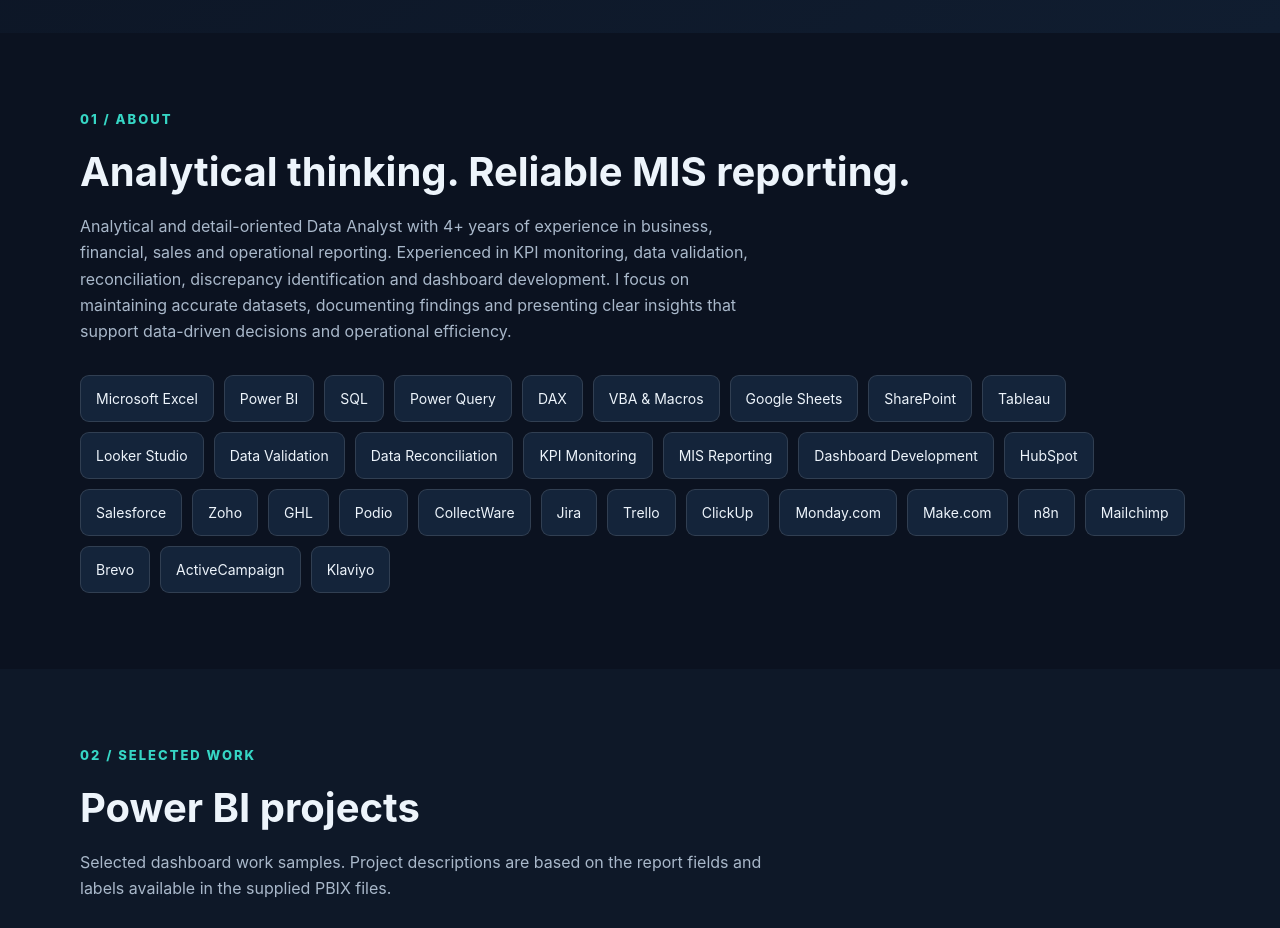
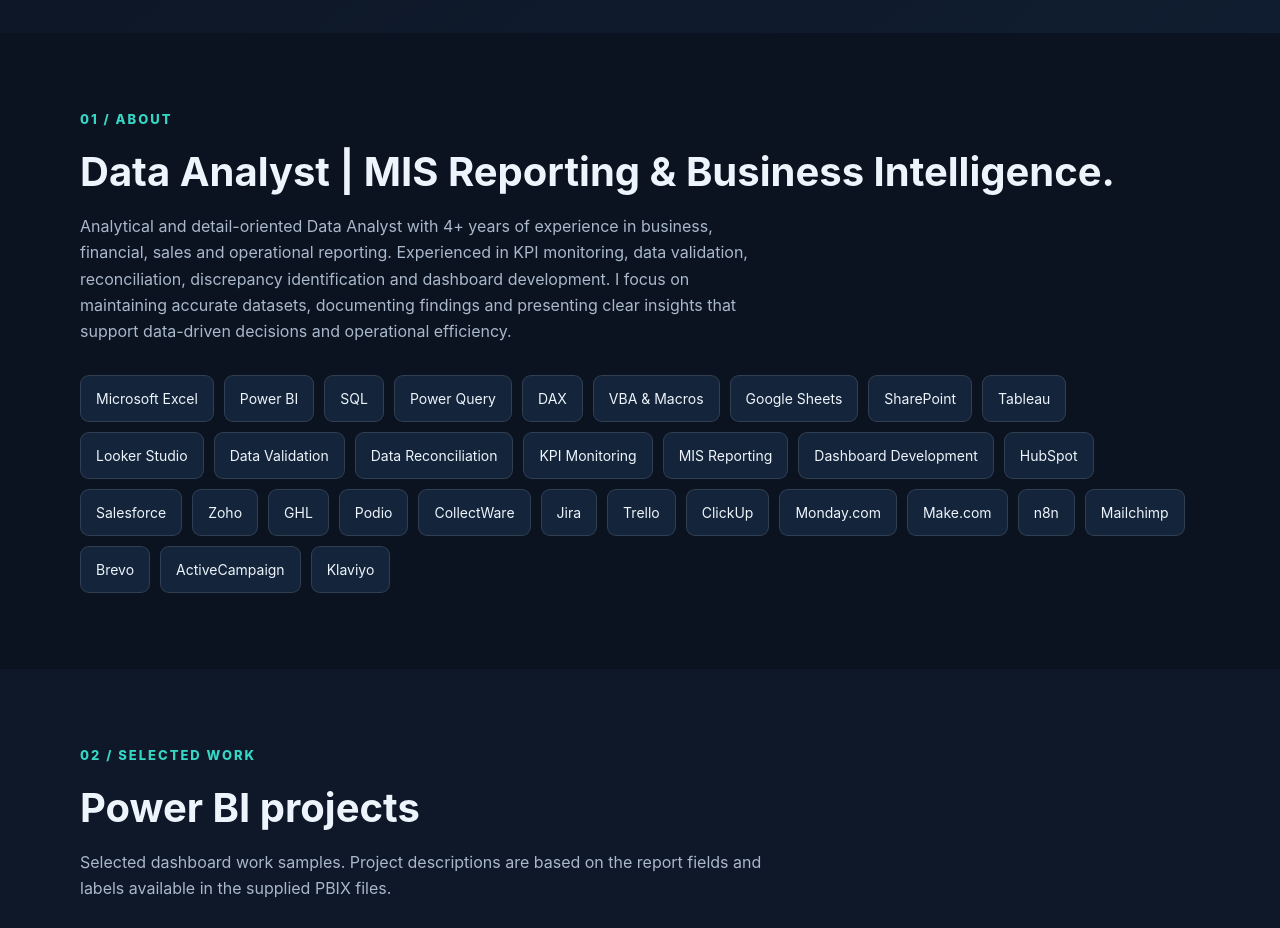
Before and after one commit to munawar762/data, a plain HTML site: page Potfolio1/Munawar-Ali-Portfolio-index.html in a window 1280 px wide. Shown: the part 780-1708 px from the top of the page. Drawn offline with Linux system fonts and the light colour scheme.

Commit message:
Update Munawar-Ali-Portfolio-index.html

```diff
--- a/Potfolio1/Munawar-Ali-Portfolio-index.html
+++ b/Potfolio1/Munawar-Ali-Portfolio-index.html
@@ -62,7 +62,7 @@ footer{padding:25px 0;color:var(--muted);font-size:13px;border-top:1px solid var
 <div class="quick"><div><strong>4+ years</strong>Data analysis & reporting</div><div><strong>Excel · Power BI · SQL</strong>Core analytics tools</div><div><strong>Lahore, Pakistan</strong>Ali Town · Remote projects</div></div>
 </div></header>
 <main>
-<section id="about"><div class="wrap"><div class="section-head"><div class="eyebrow">01 / About</div><h2>Analytical thinking. Reliable MIS reporting.</h2><p>Analytical and detail-oriented Data Analyst with 4+ years of experience in business, financial, sales and operational reporting. Experienced in KPI monitoring, data validation, reconciliation, discrepancy identification and dashboard development. I focus on maintaining accurate datasets, documenting findings and presenting clear insights that support data-driven decisions and operational efficiency.</p></div>
+<section id="about"><div class="wrap"><div class="section-head"><div class="eyebrow">01 / About</div><h2>Data Analyst | MIS Reporting & Business Intelligence.</h2><p>Analytical and detail-oriented Data Analyst with 4+ years of experience in business, financial, sales and operational reporting. Experienced in KPI monitoring, data validation, reconciliation, discrepancy identification and dashboard development. I focus on maintaining accurate datasets, documenting findings and presenting clear insights that support data-driven decisions and operational efficiency.</p></div>
 <div class="skills"><span class="skill">Microsoft Excel</span><span class="skill">Power BI</span><span class="skill">SQL</span><span class="skill">Power Query</span><span class="skill">DAX</span><span class="skill">VBA & Macros</span><span class="skill">Google Sheets</span><span class="skill">SharePoint</span><span class="skill">Tableau</span><span class="skill">Looker Studio</span><span class="skill">Data Validation</span><span class="skill">Data Reconciliation</span><span class="skill">KPI Monitoring</span><span class="skill">MIS Reporting</span><span class="skill">Dashboard Development</span><span class="skill">HubSpot</span><span class="skill">Salesforce</span><span class="skill">Zoho</span><span class="skill">GHL</span><span class="skill">Podio</span><span class="skill">CollectWare</span><span class="skill">Jira</span><span class="skill">Trello</span><span class="skill">ClickUp</span><span class="skill">Monday.com</span><span class="skill">Make.com</span><span class="skill">n8n</span><span class="skill">Mailchimp</span><span class="skill">Brevo</span><span class="skill">ActiveCampaign</span><span class="skill">Klaviyo</span></div></div></section>
 <section id="projects" style="background:#0e1828"><div class="wrap"><div class="section-head"><div class="eyebrow">02 / Selected work</div><h2>Power BI projects</h2><p>Selected dashboard work samples. Project descriptions are based on the report fields and labels available in the supplied PBIX files.</p></div>
 <div class="grid">
```
